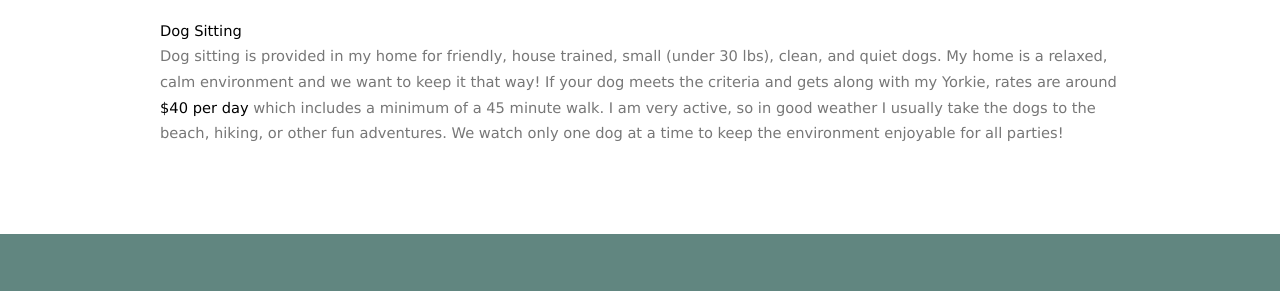
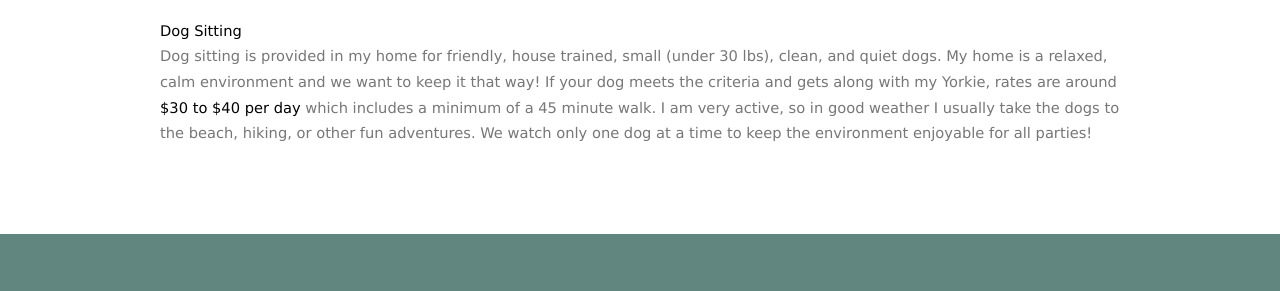
Before and after one commit to vanessaforney/vanessaforney.github.io, a Jekyll site: the page built from rates.html, in a window 1280 px wide. Shown: the part 935-1226 px from the top of the page. Built offline with Jekyll 4.4.1, drawn with Linux system fonts in a browser that asks for light colours; nearby versions of some CDN libraries.

Commit message:
Updates text

```diff
--- a/index.html
+++ b/index.html
@@ -29,7 +29,7 @@ layout: default
 					<header>
 						<h2><a href="rates.html">Rates</a></h2>
 					</header>
-					<p>With rates starting at $20 per day for house visits and $40 per day for overnights, be assured your dog will be in good hands for an affordable price.</p>
+					<p>With rates starting at $20 per day for house visits and $30 per day for overnights, be assured your dog will be in good hands for an affordable price.</p>
 				</section>
 			</div>
 
--- a/rates.html
+++ b/rates.html
@@ -21,7 +21,7 @@ layout: default
 
 				<b>Dog Sitting</b>
 				<p>
-				Dog sitting is provided in my home for friendly, house trained, small (under 30 lbs), clean, and quiet dogs. My home is a relaxed, calm environment and we want to keep it that way! If your dog meets the criteria and gets along with my Yorkie, rates are around <b>$40 per day</b> which includes a minimum of a 45 minute walk. I am very active, so in good weather I usually take the dogs to the beach, hiking, or other fun adventures. We watch only one dog at a time to keep the environment enjoyable for all parties!
+				Dog sitting is provided in my home for friendly, house trained, small (under 30 lbs), clean, and quiet dogs. My home is a relaxed, calm environment and we want to keep it that way! If your dog meets the criteria and gets along with my Yorkie, rates are around <b>$30 to $40 per day</b> which includes a minimum of a 45 minute walk. I am very active, so in good weather I usually take the dogs to the beach, hiking, or other fun adventures. We watch only one dog at a time to keep the environment enjoyable for all parties!
 				</p>
 			</section>
 		</div>
```
